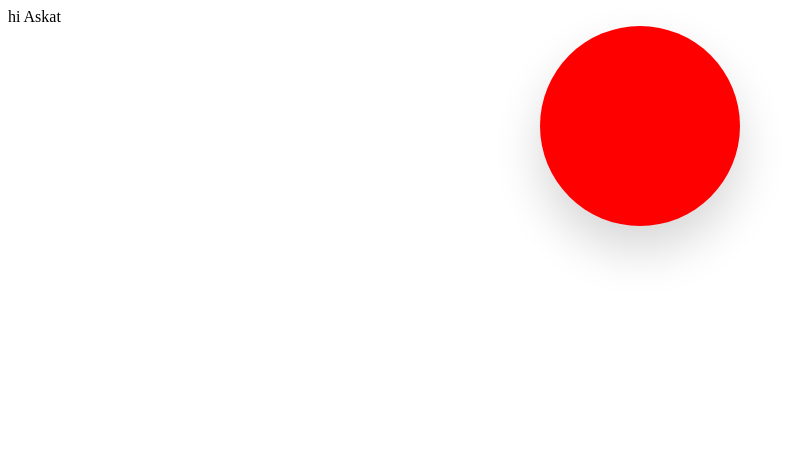
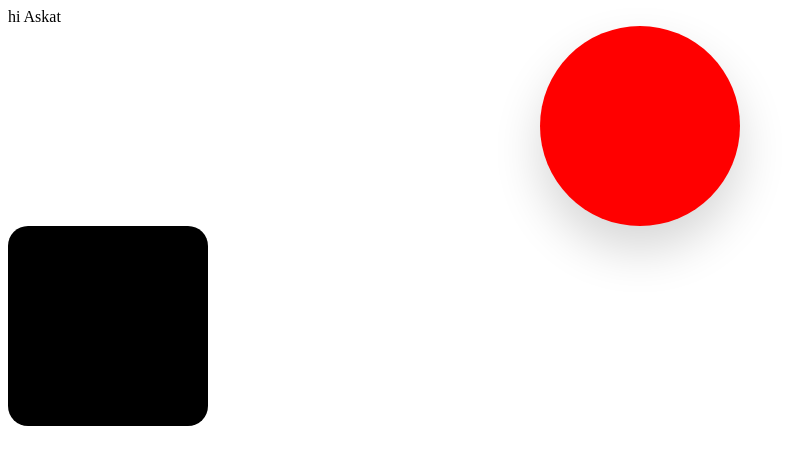
Before and after one commit to baiyastan/akcha, a plain HTML site: page index.html in a window 1280 px wide. Shown: the whole page, without its empty margins (0-804 px from the left). Drawn offline with Linux system fonts and the light colour scheme.

Commit message:
add item

```diff
--- a/index.html
+++ b/index.html
@@ -11,6 +11,8 @@
 
     <div class="box"></div>
 
+    <div class="item"></div>
+
     <!-- git status
     git add .
     git commit -m "add box"
--- a/index.js
+++ b/index.js
@@ -0,0 +1 @@
+let askat = 15;
--- a/style.css
+++ b/style.css
@@ -6,3 +6,10 @@
   border-radius: 50%;
   box-shadow: rgba(0, 0, 0, 0.16) 0px 24px 48px;
 }
+
+.item {
+  width: 200px;
+  height: 200px;
+  background-color: black;
+  border-radius: 20px;
+}
```
